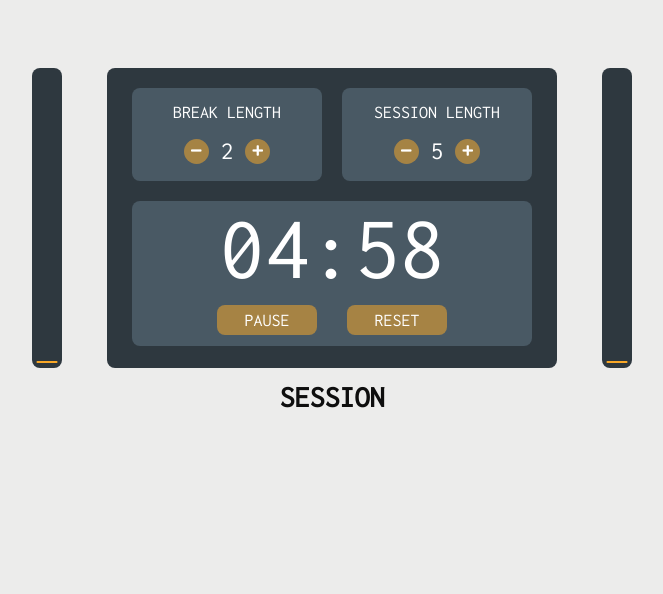
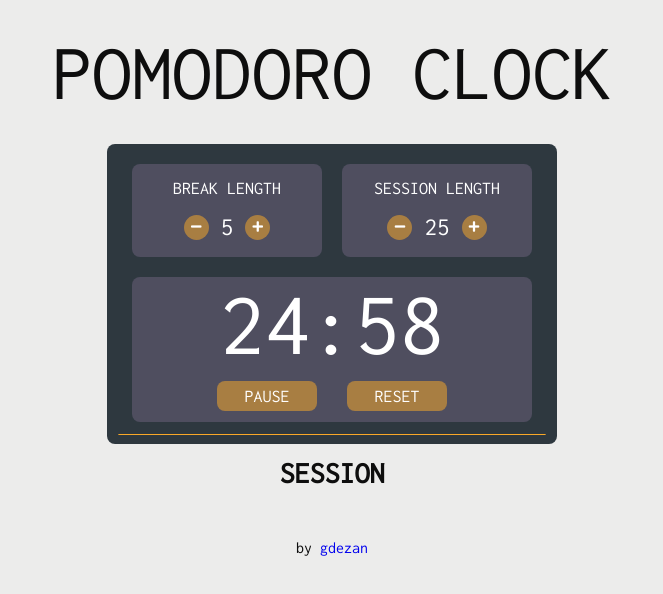
Before and after one commit to gdezan/pomodoro, a plain HTML site: page index.html in a window 1280 px wide. Both pictures are taken after a click on the element "START". Shown: the whole page, without its empty margins (308-971 px from the left). Drawn offline with Linux system fonts and the light colour scheme.

Commit message:
project to deliver

```diff
--- a/index.html
+++ b/index.html
@@ -9,16 +9,17 @@
     <link rel="stylesheet" href="https://use.fontawesome.com/releases/v5.0.13/css/all.css" integrity="sha384-DNOHZ68U8hZfKXOrtjWvjxusGo9WQnrNx2sqG0tfsghAvtVlRW3tvkXWZh58N9jp" crossorigin="anonymous">
 </head>
 <body>
+    <div class="title">POMODORO CLOCK</div>
     <div class="clock">
-        <div class="tube t-left"></div>
-        <div class="t-grow t-left"></div>
+
         <div class="box">
+            <div class="grow"></div>
             <div class="options">
                 <div class="break length">
                     <p>BREAK LENGTH</p>
                     <div class="increment">
                         <div class="b button minus"><i class="fas fa-minus"></i></div>
-                        <div class="br time">2</div>
+                        <div class="br time">5</div>
                         <div class="b button plus"><i class="fas fa-plus"></i></div>
                     </div>
                 </div>
@@ -26,7 +27,7 @@
                     <p>SESSION LENGTH</p>
                     <div class="increment">
                         <div class="s button minus"><i class="fas fa-minus"></i></div>
-                        <div class="ses time">5</div>
+                        <div class="ses time">25</div>
                         <div class="s button plus"><i class="fas fa-plus"></i></div>
                     </div>
                 </div>
@@ -39,8 +40,6 @@
                 </div>
             </div>
         </div>
-        <div class="tube t-right"></div>
-        <div class="t-grow t-right"></div>
 
     </div>
     <div class="timeframe">SESSION</div>
@@ -48,4 +47,5 @@
     <link rel="stylesheet" href="style.css">
     <script src="script.js"></script>
 </body>
+<footer>by <a href="https://gabrieldezan.netlify.com" target="blank">gdezan</a></footer>
 </html>
--- a/script.js
+++ b/script.js
@@ -1,18 +1,18 @@
-const mover = document.querySelector('.mover');
-const html = document.querySelector('html');
-const button = document.querySelectorAll('.button');
-const bTime = document.querySelector('.br');
-const sTime = document.querySelector('.ses');
-const timedown = document.querySelector('.timedown');
-const start = document.querySelector('.start');
-const reset = document.querySelector('.reset');
-const timeframe = document.querySelector('.timeframe');
+const mover = document.querySelector(".mover");
+const html = document.querySelector("html");
+const button = document.querySelectorAll(".button");
+const bTime = document.querySelector(".br");
+const sTime = document.querySelector(".ses");
+const timedown = document.querySelector(".timedown");
+const start = document.querySelector(".start");
+const reset = document.querySelector(".reset");
+const timeframe = document.querySelector(".timeframe");
 
 let breakTime = Number(bTime.textContent);
 let sessionTime = Number(sTime.textContent);
-let time = sessionTime*60;
+let time = sessionTime * 60;
 let chosenTime;
-const tubeHeigth = 290;
+const tubeHeigth = 280;
 let fill = 0;
 let started = false;
 let session = true;
@@ -21,45 +21,42 @@ let genesis = false;
 function timeToString(time) {
     var date = new Date(null);
     date.setSeconds(time);
-    return (date.toISOString().substr(14, 5));
+    return date.toISOString().substr(14, 5);
 }
 
 button.forEach(btn => {
-    btn.addEventListener('click', () => {
-
-        if(!genesis){
-            if (btn.classList.contains('plus')){
-                if(btn.classList.contains('b')) {
+    btn.addEventListener("click", () => {
+        if (!genesis) {
+            if (btn.classList.contains("plus")) {
+                if (btn.classList.contains("b")) {
                     breakTime++;
                     bTime.innerHTML = breakTime;
                 }
-                if(btn.classList.contains('s')) {
+                if (btn.classList.contains("s")) {
                     sessionTime++;
                     sTime.textContent = sessionTime;
                 }
             }
-            if (btn.classList.contains('minus')){
-                if (breakTime > 1){
-                    if(btn.classList.contains('b')) {
+            if (btn.classList.contains("minus")) {
+                if (breakTime > 1) {
+                    if (btn.classList.contains("b")) {
                         breakTime--;
                         bTime.innerHTML = breakTime;
                     }
                 }
-                if (sessionTime > 1){
-                    if(btn.classList.contains('s')) {
+                if (sessionTime > 1) {
+                    if (btn.classList.contains("s")) {
                         sessionTime--;
                         sTime.textContent = sessionTime;
                     }
                 }
             }
 
-            time = sessionTime*60;
+            time = sessionTime * 60;
             timedown.innerHTML = timeToString(time);
         }
-
-    })
-})
-
+    });
+});
 
 function countdown() {
     time--;
@@ -68,49 +65,51 @@ function countdown() {
     } else {
         chosenTime = breakTime;
     }
-    fill = (tubeHeigth/(chosenTime*60)) * (chosenTime*60 - time);
+    fill = tubeHeigth / (chosenTime * 60) * (chosenTime * 60 - time);
     console.log(fill);
     timedown.innerHTML = timeToString(time);
-    if (time === 0){
+    if (time === 0) {
         session = !session;
-        if (session){
-            time = sessionTime*60;
-            timeframe.innerHTML = 'SESSION';
+        if (session) {
+            time = sessionTime * 60;
+            timeframe.innerHTML = "SESSION";
+            html.style.setProperty("--growcolor", 'rgb(249, 168, 40)');
         } else {
-            time = breakTime*60;
-            timeframe.innerHTML = 'BREAK!';
+            time = breakTime * 60;
+            timeframe.innerHTML = "BREAK!";
+            html.style.setProperty("--growcolor", 'green');
         }
     }
-    html.style.setProperty("--fill", fill + 'px');
+    html.style.setProperty("--fill", fill + "px");
 }
 
 let intervalID;
 let intervalFill;
 
-start.addEventListener('click', () => {
-    genesis=true;
+start.addEventListener("click", () => {
+    genesis = true;
     if (started === false) {
-        start.innerHTML = 'PAUSE';
+        start.innerHTML = "PAUSE";
 
         intervalID = setInterval(countdown, 1000);
     } else {
-        start.innerHTML = 'START';
+        start.innerHTML = "START";
         clearInterval(intervalID);
     }
     started = !started;
     console.log(time);
-})
+});
 
-reset.addEventListener('click', () => {
-    start.innerHTML = 'START';
+reset.addEventListener("click", () => {
+    start.innerHTML = "START";
+    session = true;
+    timeframe.innerHTML = "SESSION";
+    html.style.setProperty("--growcolor", 'rgb(249, 168, 40)');
     fill = 0;
-    html.style.setProperty("--fill", fill + 'px');
-    started=false;
+    html.style.setProperty("--fill", fill + "px");
+    started = false;
     clearInterval(intervalID);
     genesis = false;
-    time = sessionTime*60;
+    time = sessionTime * 60;
     timedown.innerHTML = timeToString(time);
-})
-
-
-// setInterval(moving, 1000);
+});
--- a/style.css
+++ b/style.css
@@ -1,13 +1,35 @@
 html {
     --fill: 0px;
+    --growcolor: rgb(249, 168, 40);
     text-align: center;
     background-color: #ECECEB;
     color: white;
     font-family: 'Inconsolata', monospace;
+    height: 100%;
+}
+
+body {
+    min-height: 100%;
 }
 
 p {
     margin: 0;
+}
+
+a {
+    text-decoration: none;
+}
+
+footer {
+    margin-top: 50px;
+    color: rgb(14, 14, 14);
+}
+
+.title {
+    color: rgb(14, 14, 14);
+    font-size: 80px;
+    margin-top: 30px;
+    margin-bottom: -30px;
 }
 
 .clock {
@@ -17,7 +39,7 @@ p {
 }
 
 .countdown {
-    background-color: rgb(73, 89, 100);
+    background-color: rgba(100, 92, 116, 0.61);
     margin: 0px 25px;
     height: 145px;
     border-radius: 8px;
@@ -25,12 +47,18 @@ p {
 
 .timedown {
     font-size: 90px;
-    -webkit-touch-callout: none; /* iOS Safari */
-    -webkit-user-select: none; /* Safari */
-     -khtml-user-select: none; /* Konqueror HTML */
-       -moz-user-select: none; /* Firefox */
-        -ms-user-select: none; /* Internet Explorer/Edge */
-            user-select: none; /* Non-prefixed version, currently
+    -webkit-touch-callout: none;
+    /* iOS Safari */
+    -webkit-user-select: none;
+    /* Safari */
+    -khtml-user-select: none;
+    /* Konqueror HTML */
+    -moz-user-select: none;
+    /* Firefox */
+    -ms-user-select: none;
+    /* Internet Explorer/Edge */
+    user-select: none;
+    /* Non-prefixed version, currently
                                   supported by Chrome and Opera */
 }
 
@@ -42,12 +70,18 @@ p {
 }
 
 .ctl {
-    -webkit-touch-callout: none; /* iOS Safari */
-    -webkit-user-select: none; /* Safari */
-     -khtml-user-select: none; /* Konqueror HTML */
-       -moz-user-select: none; /* Firefox */
-        -ms-user-select: none; /* Internet Explorer/Edge */
-            user-select: none; /* Non-prefixed version, currently
+    -webkit-touch-callout: none;
+    /* iOS Safari */
+    -webkit-user-select: none;
+    /* Safari */
+    -khtml-user-select: none;
+    /* Konqueror HTML */
+    -moz-user-select: none;
+    /* Firefox */
+    -ms-user-select: none;
+    /* Internet Explorer/Edge */
+    user-select: none;
+    /* Non-prefixed version, currently
                                   supported by Chrome and Opera */
     background-color: rgba(249, 169, 40, 0.527);
     border-radius: 8px;
@@ -60,6 +94,7 @@ p {
 
 .ctl:hover {
     background-color: rgb(249, 169, 40);
+    cursor: pointer;
 }
 
 .ctl:active {
@@ -72,23 +107,37 @@ p {
     width: 450px;
     height: 300px;
     transform: translateX(-50%);
-    z-index: 5;
+    z-index: 2;
     background-color: #2E383F;
     font-size: 18px;
 }
 
+.grow {
+    background-color: var(--growcolor);
+    height: var(--fill);
+    width: 450px;
+    position: absolute;
+    border-radius: 8px;
+    transform: translateX(-50%);
+    z-index: -1;
+    transform: scaleX(0.95);
+    bottom: 10px;
+    transition: height 1s linear;
+}
+
+
 .options {
     display: flex;
     justify-content: center;
+    z-index: 4;
 }
 
 .length {
-    background-color: rgb(73, 89, 100);
+    background-color: rgba(100, 92, 116, 0.61);
     padding: 15px 30px;
     margin: 20px 10px;
     border-radius: 8px;
     width: 130px;
-
 }
 
 .increment {
@@ -125,6 +174,7 @@ p {
 
 .button:hover {
     background-color: rgb(249, 169, 40);
+    cursor: pointer;
 }
 
 .button:active {
@@ -139,17 +189,6 @@ p {
     right: -300px;
 }
 
-.t-grow {
-    background-color: rgb(249, 168, 40);
-    height: var(--fill);
-    width: 30px;
-    position: absolute;
-    border-radius: 5px;
-    z-index: 3;
-    transform: scaleX(0.70);
-    bottom: -295px;
-    transition: height 1s linear;
-}
 
 .timeframe {
     color: rgb(14, 14, 14);
@@ -164,7 +203,6 @@ p {
     .tube {
         visibility: hidden;
     }
-
     .t-grow {
         visibility: hidden;
     }
```
